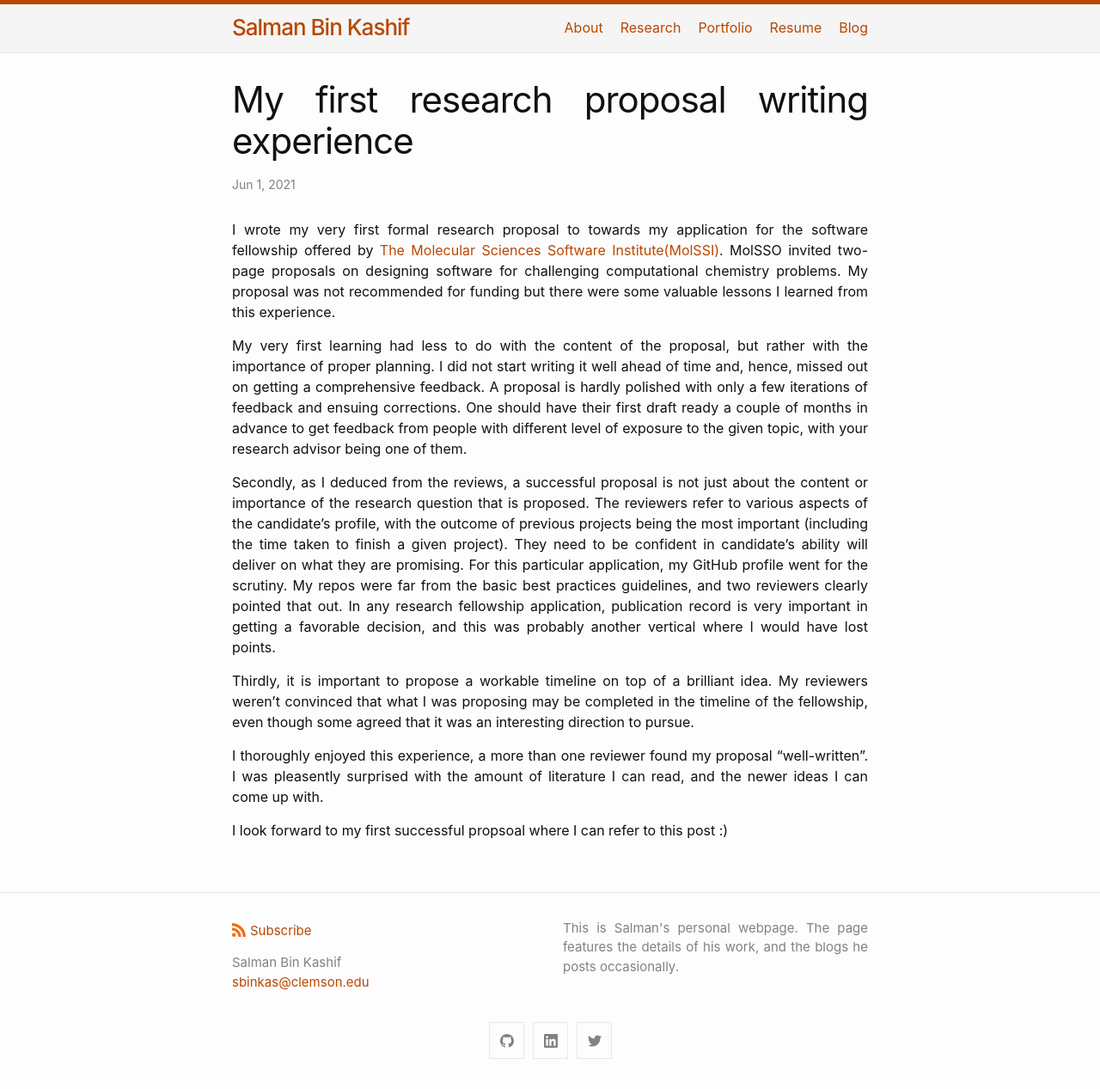
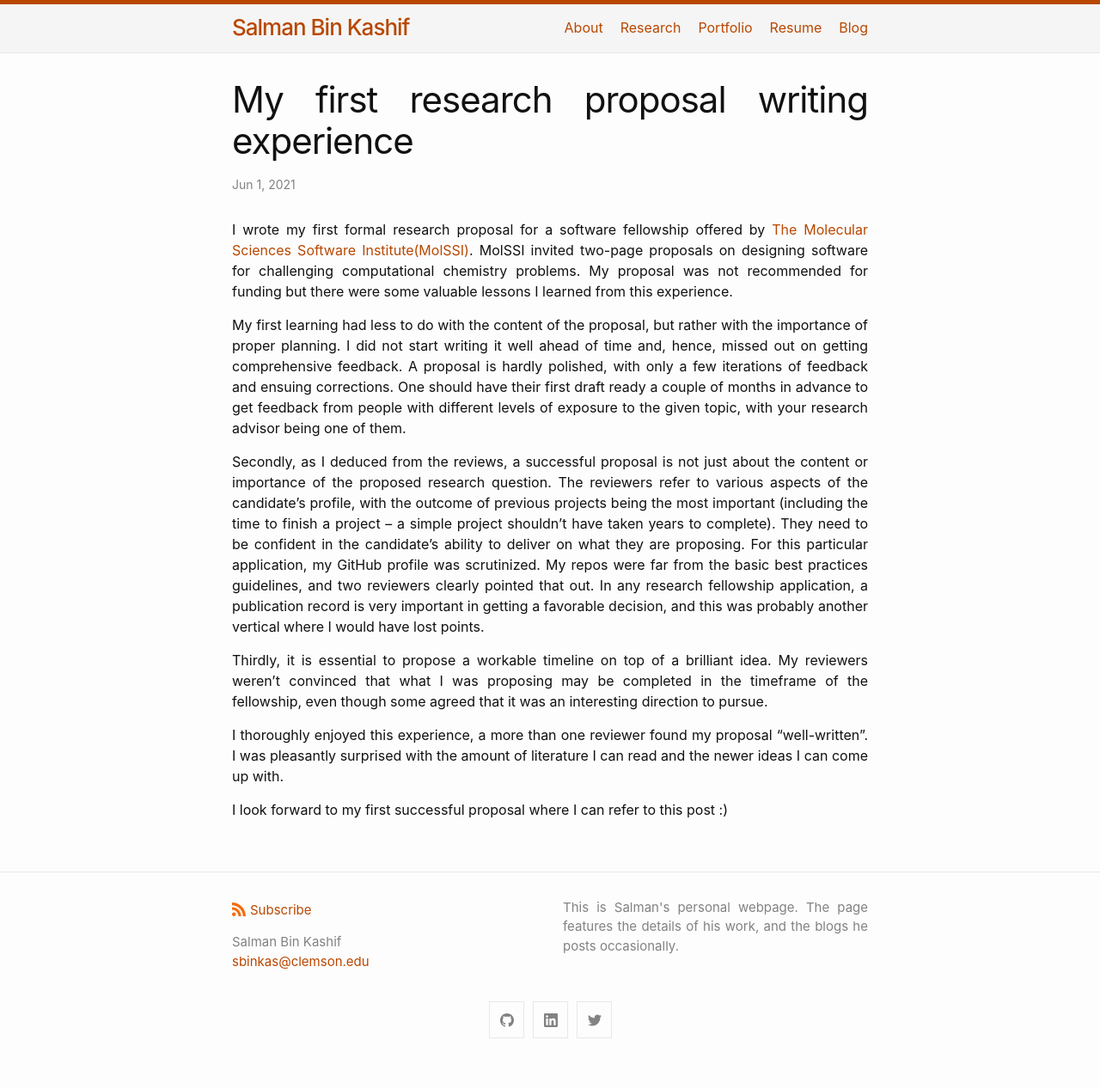
Before and after one commit to sbkashif/sbkashif.github.io, a Jekyll site: the page built from _posts/2021-06-01-first_proposal.md, in a window 1280 px wide. Shown: the whole page at 86% size. Built offline with Jekyll 4.4.1, drawn with Linux system fonts in a browser that asks for light colours; after the commit the page ends 1243 px from its top, so only the background shows below that.

Commit message:
Update 2021-06-01-first_proposal.md

```diff
--- a/_posts/2021-06-01-first_proposal.md
+++ b/_posts/2021-06-01-first_proposal.md
@@ -5,15 +5,15 @@ permalink: _posts/:year/:month/:day/:title/
 ---
 
 
-I wrote my very first formal research proposal to towards my application for the software fellowship offered by [The Molecular Sciences Software Institute(MolSSI)](https://molssi.org/fellowship/). MolSSO invited two-page proposals on designing software for challenging computational chemistry problems. My proposal was not recommended for funding but there were some valuable lessons I learned from this experience.
+I wrote my first formal research proposal for a software fellowship offered by [The Molecular Sciences Software Institute(MolSSI)](https://molssi.org/fellowship/). MolSSI invited two-page proposals on designing software for challenging computational chemistry problems. My proposal was not recommended for funding but there were some valuable lessons I learned from this experience.
 <!--more-->
 
-My very first learning had less to do with the content of the proposal, but rather with the importance of proper planning. I did not start writing it well ahead of time and, hence, missed out on getting a comprehensive feedback. A proposal is hardly polished with only a few iterations of feedback and ensuing corrections. One should have their first draft ready a couple of months in advance to get feedback from people with different level of exposure to the given topic, with your research advisor being one of them.
+My first learning had less to do with the content of the proposal, but rather with the importance of proper planning. I did not start writing it well ahead of time and, hence, missed out on getting comprehensive feedback. A proposal is hardly polished, with only a few iterations of feedback and ensuing corrections. One should have their first draft ready a couple of months in advance to get feedback from people with different levels of exposure to the given topic, with your research advisor being one of them.
 
-Secondly, as I deduced from the reviews, a successful proposal is not just about the content or importance of the research question that is proposed. The reviewers refer to various aspects of the candidate's profile, with the outcome of previous projects being the most important (including the time taken to finish a given project). They need to be confident in candidate's ability will deliver on what they are promising. For this particular application, my GitHub profile went for the scrutiny. My repos were far from the basic best practices guidelines, and two reviewers clearly pointed that out. In  any research fellowship application, publication record is very important in getting a favorable decision, and this was probably another vertical where I would have lost points.
+Secondly, as I deduced from the reviews, a successful proposal is not just about the content or importance of the proposed research question. The reviewers refer to various aspects of the candidate's profile, with the outcome of previous projects being the most important (including the time to finish a project -- a simple project shouldn't have taken years to complete). They need to be confident in the candidate's ability to deliver on what they are proposing. For this particular application, my GitHub profile was scrutinized. My repos were far from the basic best practices guidelines, and two reviewers clearly pointed that out. In  any research fellowship application, a publication record is very important in getting a favorable decision, and this was probably another vertical where I would have lost points.
 
-Thirdly, it is important to propose a workable timeline on top of a brilliant idea. My reviewers weren't convinced that what I was proposing may be completed in the timeline of the fellowship, even though some agreed that it was an interesting direction to pursue.
+Thirdly, it is essential to propose a workable timeline on top of a brilliant idea. My reviewers weren't convinced that what I was proposing may be completed in the timeframe of the fellowship, even though some agreed that it was an interesting direction to pursue.
 
-I thoroughly enjoyed this experience, a more than one reviewer found my proposal "well-written". I was pleasently surprised with the amount of literature I can read, and the newer ideas I can come up with.
+I thoroughly enjoyed this experience, a more than one reviewer found my proposal "well-written". I was pleasantly surprised with the amount of literature I can read and the newer ideas I can come up with.
 
-I look forward to my first successful propsoal where I can refer to this post :)
+I look forward to my first successful proposal where I can refer to this post :)
```
